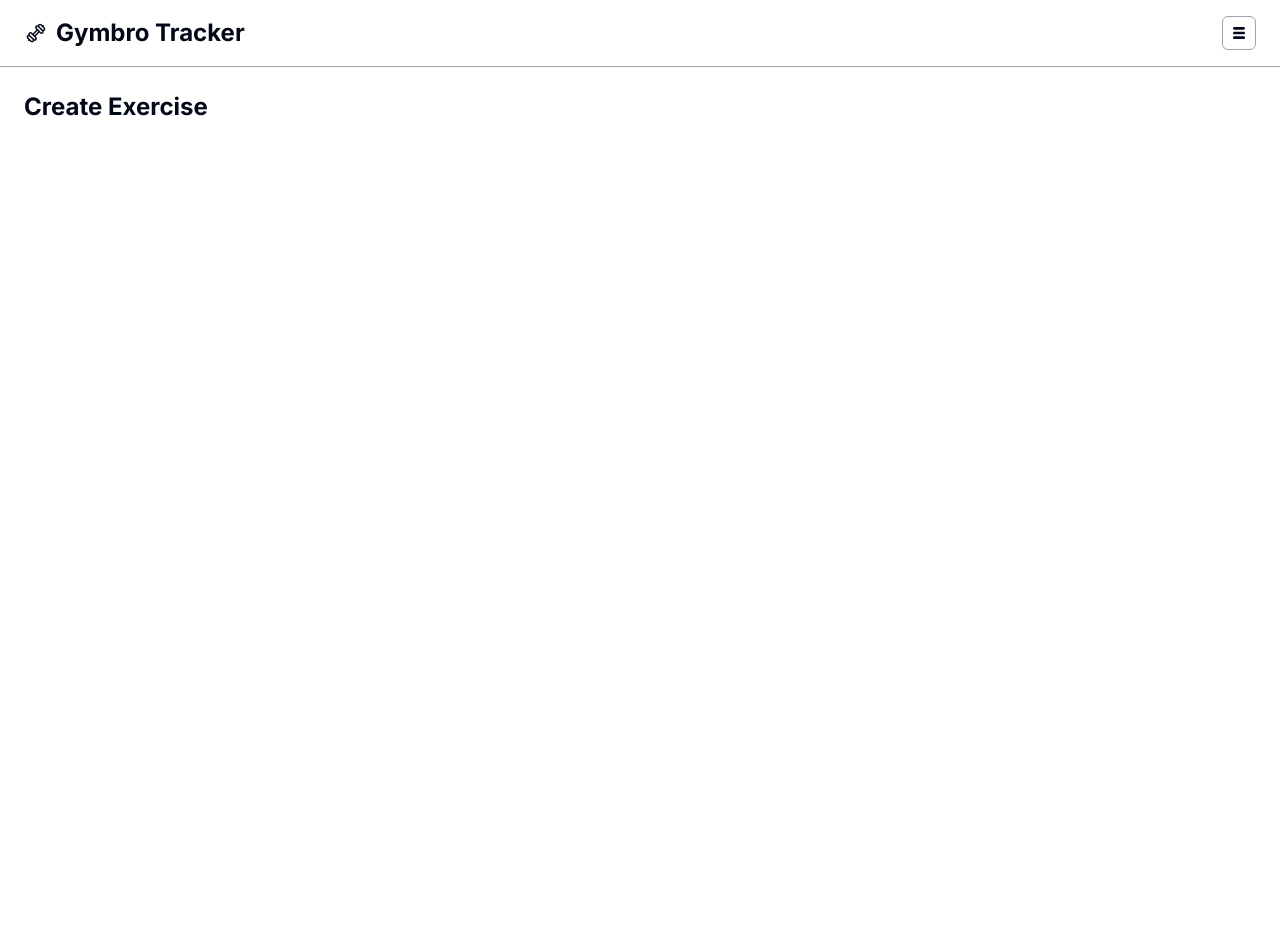
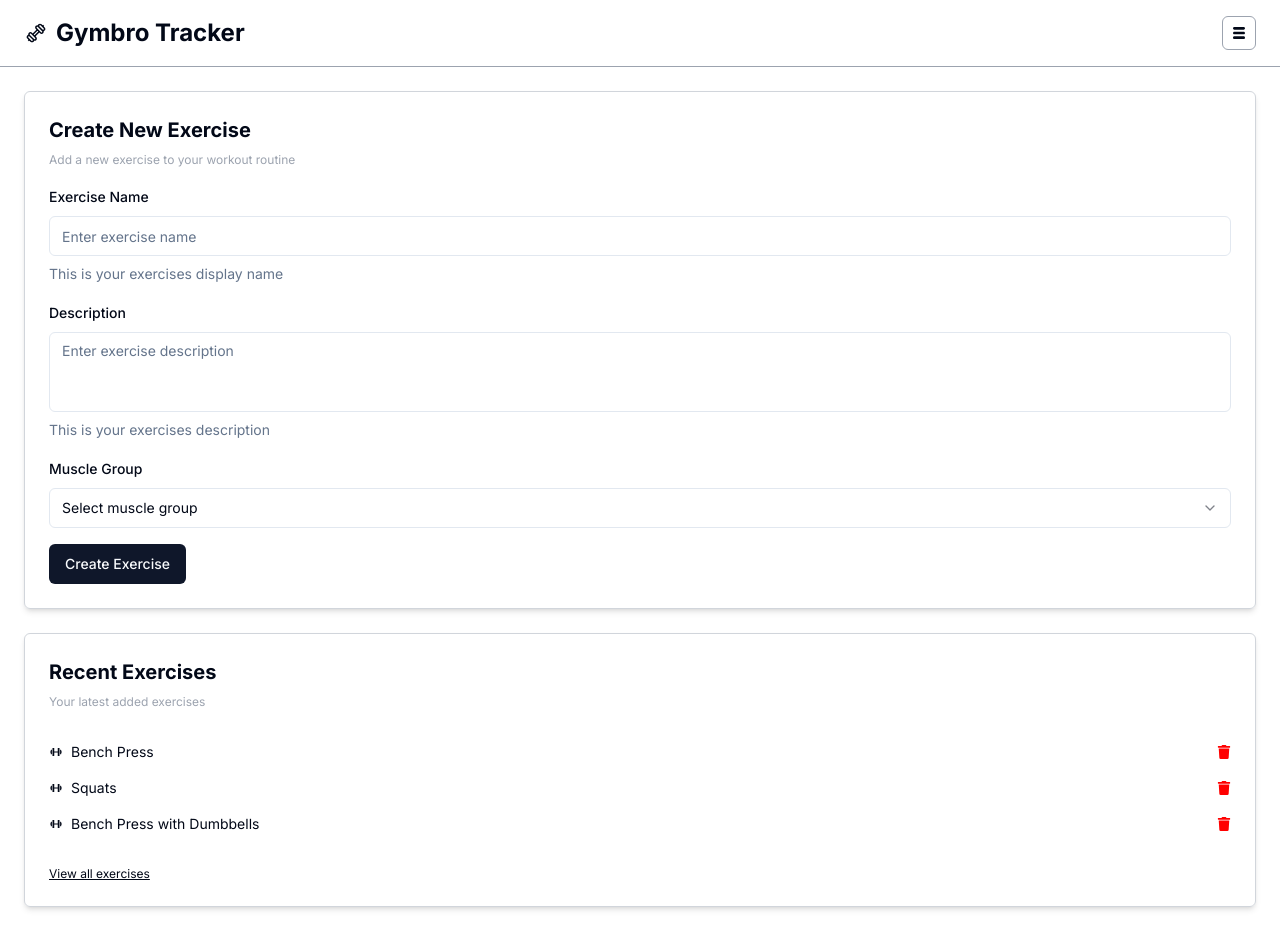
Before and after one commit to luispazcode/gymbro-tracker, a Next.js app: page /exercises/create in a window 1280 px wide. Before the commit the page ends 800 px from the top, so only its background shows below. Built offline with nearby package versions, Linux system fonts and the light colour scheme.

Commit message:
feat: add content into create exercise page

```diff
--- a/src/app/exercises/create/page.tsx
+++ b/src/app/exercises/create/page.tsx
@@ -1,7 +1,58 @@
+import { ExerciseForm, ResumeCard } from "@/components";
+import { BiDumbbell } from "react-icons/bi";
+import { FaTrash } from "react-icons/fa";
+
 export default function CreateExercisePage() {
 	return (
-		<div>
-			<h1>Create Exercise</h1>
-		</div>
+		<section className='flex flex-col gap-6'>
+			<div className='flex flex-col gap-4 border border-gray-300 shadow-md p-6 rounded-md'>
+				<div>
+					<h2>Create New Exercise</h2>
+					<p className='text-xs text-gray-400 mt-2'>
+						Add a new exercise to your workout routine
+					</p>
+				</div>
+				<ExerciseForm />
+			</div>
+
+			<ResumeCard>
+				<ResumeCard.Header
+					title='Recent Exercises'
+					subTitle='Your latest added exercises'
+				/>
+				<ResumeCard.Body>
+					<div className='flex flex-col gap-4'>
+						<div className='flex items-center justify-between text-sm'>
+							<p className='flex gap-2 items-center'>
+								<BiDumbbell />
+								<span>Bench Press</span>
+							</p>
+							<button>
+								<FaTrash color='red' />
+							</button>
+						</div>
+						<div className='flex items-center justify-between text-sm'>
+							<p className='flex gap-2 items-center'>
+								<BiDumbbell />
+								<span>Squats</span>
+							</p>
+							<button>
+								<FaTrash color='red' />
+							</button>
+						</div>
+						<div className='flex items-center justify-between text-sm'>
+							<p className='flex gap-2 items-center'>
+								<BiDumbbell />
+								<span>Bench Press with Dumbbells</span>
+							</p>
+							<button>
+								<FaTrash color='red' />
+							</button>
+						</div>
+					</div>
+				</ResumeCard.Body>
+				<ResumeCard.Link text='View all exercises' href='/exercises' />
+			</ResumeCard>
+		</section>
 	);
 }
```
